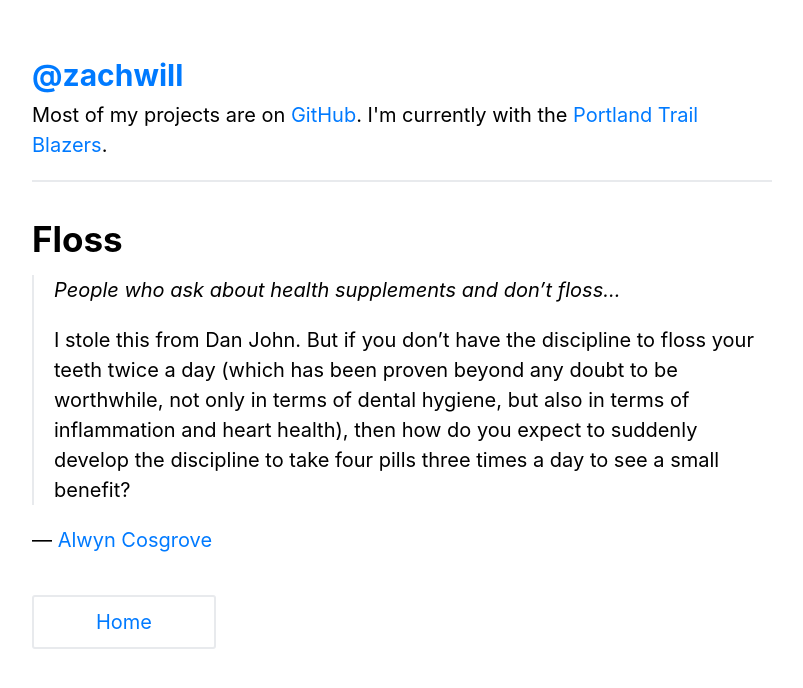
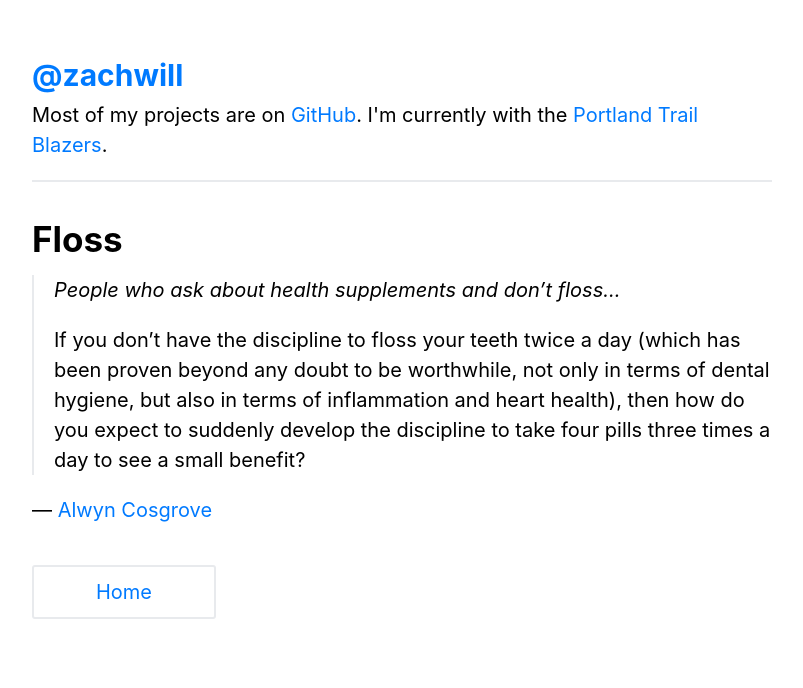
Before and after one commit to zachwill/blog, a Jekyll site: the page built from _posts/2017-06-02-floss.md, in a window 1280 px wide. Shown: the top 688 px of the page, without its empty margins (238-1041 px from the left). Built offline with Jekyll 4.4.1, drawn with Linux system fonts in a browser that asks for light colours.

Commit message:
Simplify the quote

```diff
--- a/_posts/2017-06-02-floss.md
+++ b/_posts/2017-06-02-floss.md
@@ -6,10 +6,10 @@ permalink : /floss/
 
 > _People who ask about health supplements and don't floss..._
 >
-> I stole this from Dan John. But if you don't have the discipline to floss your
-> teeth twice a day (which has been proven beyond any doubt to be worthwhile,
-> not only in terms of dental hygiene, but also in terms of inflammation and
-> heart health), then how do you expect to suddenly develop the discipline to
-> take four pills three times a day to see a small benefit?
+> If you don't have the discipline to floss your teeth twice a day (which has
+> been proven beyond any doubt to be worthwhile, not only in terms of dental
+> hygiene, but also in terms of inflammation and heart health), then how do you
+> expect to suddenly develop the discipline to take four pills three times a day
+> to see a small benefit?
 
 &mdash; [Alwyn Cosgrove](https://www.t-nation.com/training/if-its-not-cosgrove-its-crap)
```
